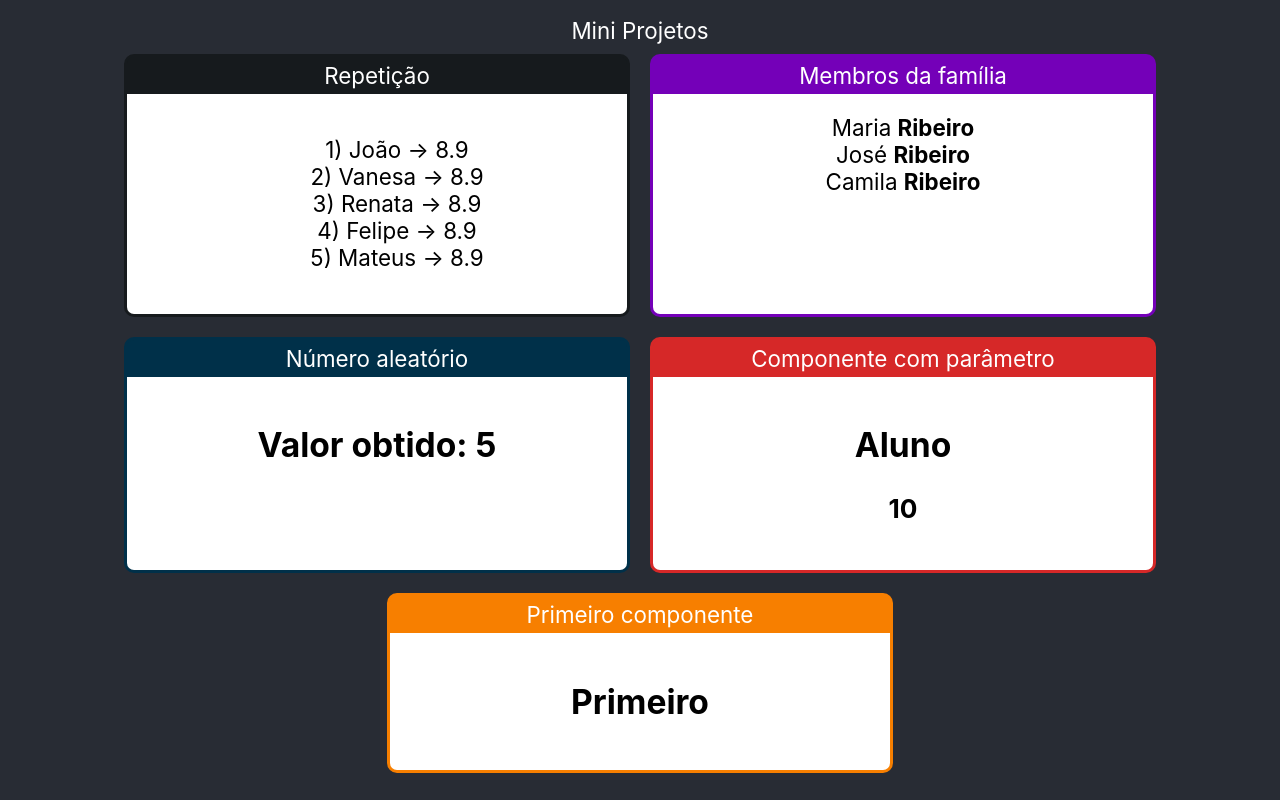
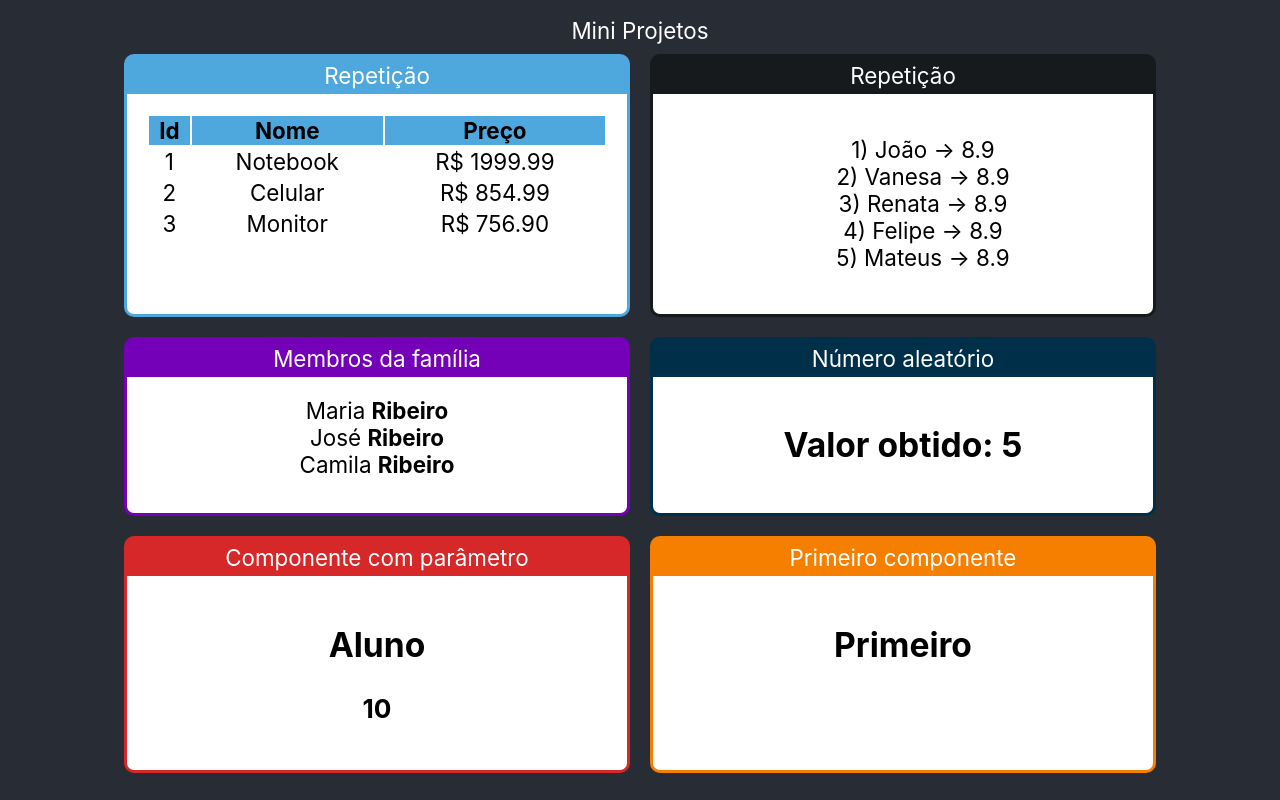
Before and after one commit to izaRibeiro/MiniProjectsReact, a React (Create React App) app: page / in a window 1280 px wide. Built offline with nearby package versions, Linux system fonts and the light colour scheme.

Commit message:
Exericios listagem de produtos

```diff
--- a/src/App.jsx
+++ b/src/App.jsx
@@ -8,6 +8,7 @@ import Card from './components/layout/Card';
 import Familia from './components/Familia';
 import FamiliaMembro from './components/FamiliaMembro';
 import ListaAlunos from './components/repeticao/ListaAlunos';
+import ListaProdutos from './components/repeticao/ListaProdutos';
 
 function App() {
   return (
@@ -15,8 +16,12 @@ function App() {
       <div className="App-content">
           Mini Projetos
           <div className="cards">
+          <Card titulo="Repetição" color="#4ea8de">
+              <ListaProdutos>
+              </ListaProdutos>
+            </Card>
             <Card titulo="Repetição" color="#161a1d">
-              <ListaAlunos sobrenome="Ribeiro">
+              <ListaAlunos>
               </ListaAlunos>
             </Card>
             <Card titulo="Membros da família" color="#7400b8">
--- /dev/null
+++ b/src/components/repeticao/ListaProdutos.css
@@ -0,0 +1,7 @@
+.tabelaProdutos th {
+    background-color: #4ea8de;
+}
+
+.tabelaProdutos table {
+    width: 100%;
+}
--- /dev/null
+++ b/src/components/repeticao/ListaProdutos.jsx
@@ -0,0 +1,42 @@
+import React from 'react';
+import produtos from '../../data/produtos';
+
+import './ListaProdutos.css';
+
+export default (props) => {
+
+    const td = produtos.map(produto => {
+        return (
+            <tr key={produto.id}>
+                <td>
+                    {produto.id}
+                </td>
+                <td>
+                    {produto.nome}
+                </td>
+                <td>
+                    R$ {produto.preco}
+                </td>
+            </tr>
+        )
+    })
+
+    return (
+        <div className='tabelaProdutos'>
+            <table>
+                <tr>
+                    <th>
+                        Id
+                    </th>
+                    <th>
+                        Nome
+                    </th>
+                    <th>
+                        Preço
+                    </th>
+                </tr>
+                {td}
+            </table>
+        </div>
+    );
+}
--- /dev/null
+++ b/src/data/produtos.js
@@ -0,0 +1,5 @@
+export default [
+    { id: 1, nome: 'Notebook', preco: '1999.99'},
+    { id: 2, nome: 'Celular', preco: '854.99'},
+    { id: 3, nome: 'Monitor', preco: '756.90'}
+]
```
